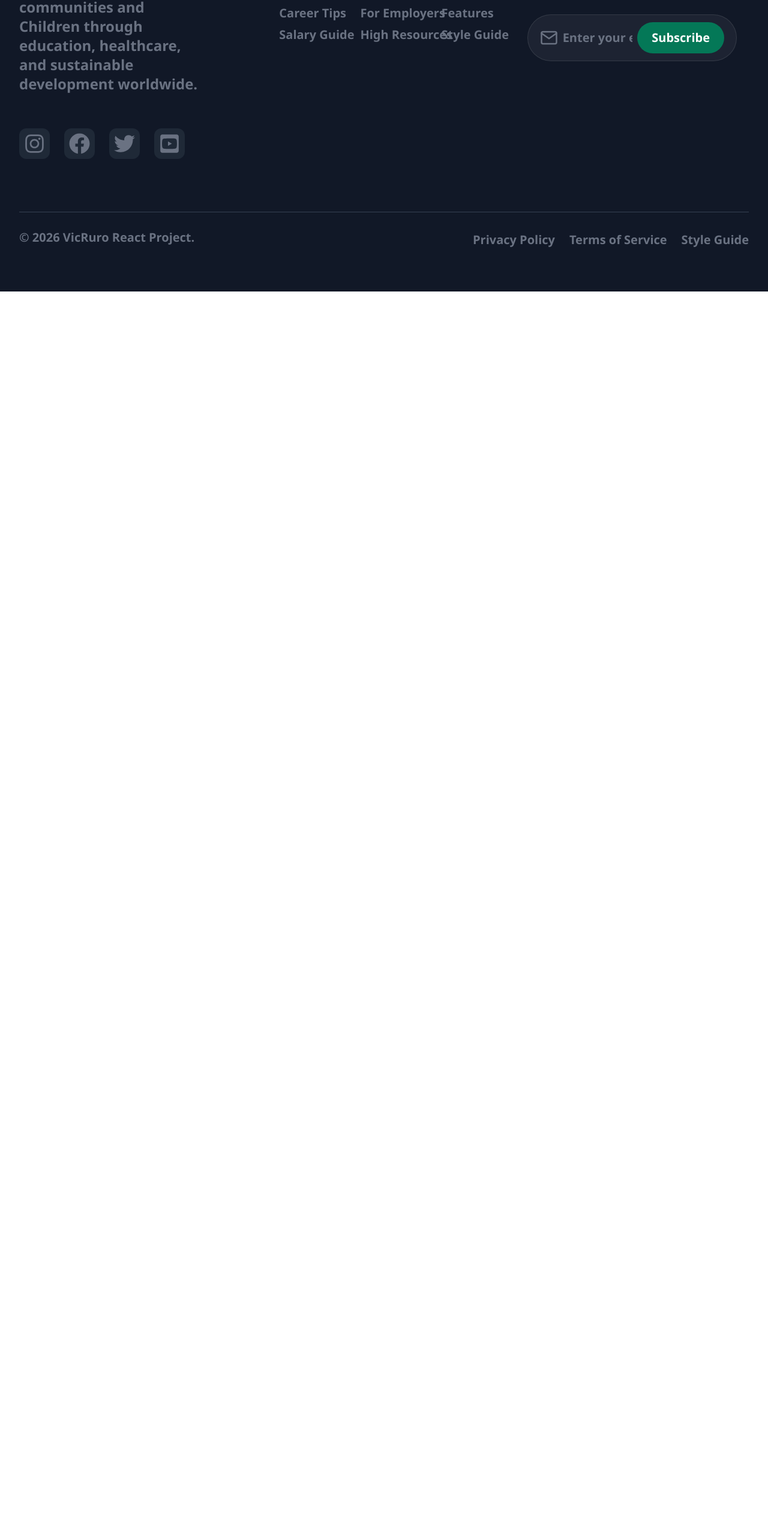
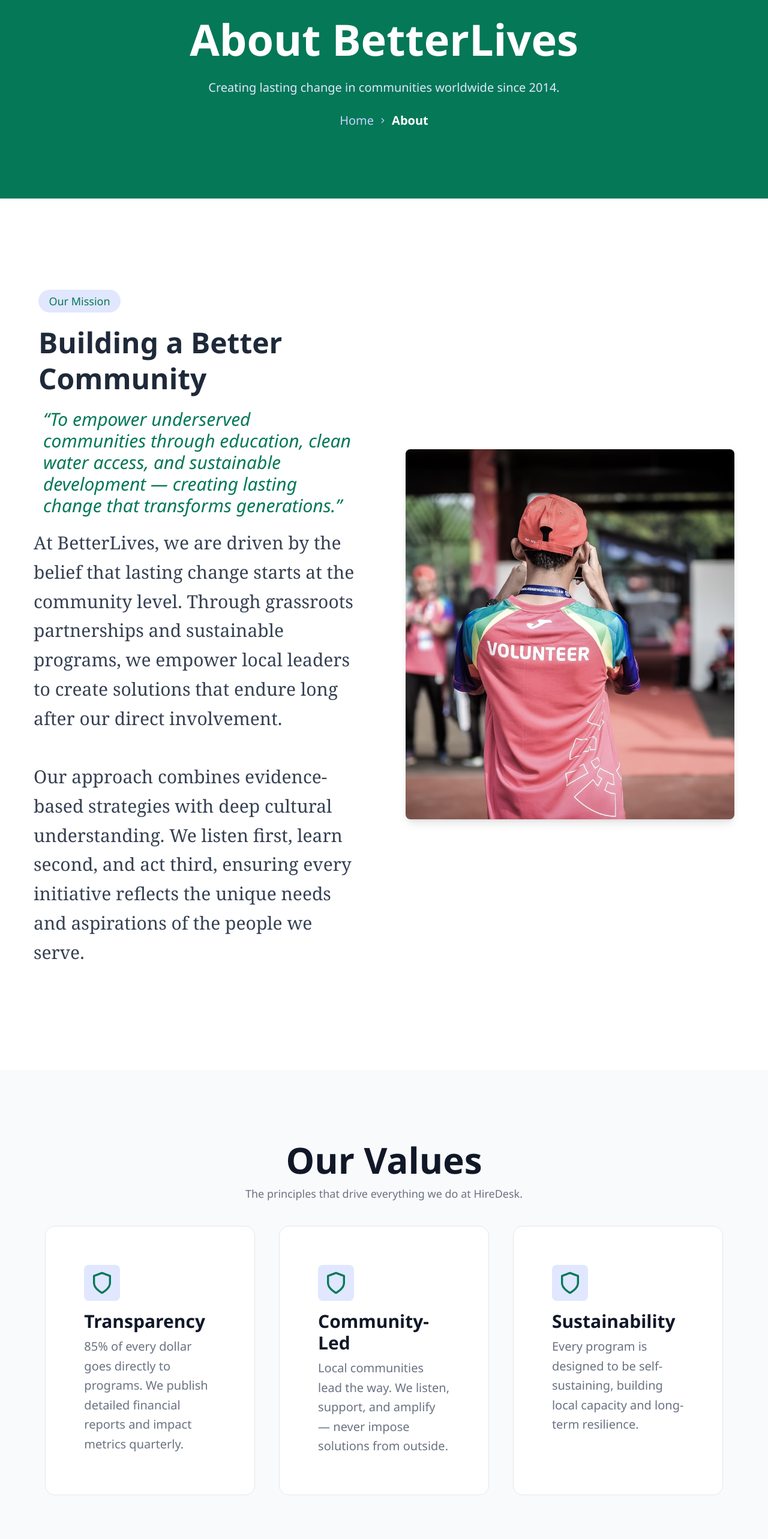
Before and after one commit to Victoryruro/Better-Lives, a React (Vite) app: page /About in a window 1280 px wide. Shown: the part 172-2738 px from the top of the page at 60% size. Before the commit the page ends 800 px from the top, so only its background shows below. Built offline with nearby package versions, Linux system fonts and the light colour scheme.

Commit message:
working on About page

```diff
--- a/src/App.jsx
+++ b/src/App.jsx
@@ -5,7 +5,7 @@ import { BrowserRouter as Router, Routes, Route } from 'react-router-dom'
 import Home from './Pages/Home'
 // import Job from './Pages/Job'
 // import Company from './Pages/Company'
-// import About from './Pages/About'
+import About from './Pages/About'
 // import Pricing from './Pages/Pricing'
 // import BlogPost from './Component/BlogPage/BlogPost'
 // import Contact from './Pages/Contact'
@@ -14,6 +14,7 @@ import './App.css'
 
 import Navbar from './Pages/Navbar'
 import Footer from './Pages/Footer'
+import ScrollToTop from './Components/ScrollToTopEffect'
 
 function App() {
   const [count, setCount] = useState(0)
@@ -21,13 +22,12 @@ function App() {
   return (
     <>
       <Router>
+        <ScrollToTop/>
         <Navbar/>
         <Routes>
           <Route path="/" element={<Home />} />
-          {/* <Route path="/Job" element={<Job />} />
-          <Route path="/Company" element={<Company />} />
           <Route path="/About" element={<About />} />
-          <Route path="/Pricing" element={<Pricing />} />
+          {/* <Route path="/Pricing" element={<Pricing />} />
           <Route path="/Contact" element={<Contact />} />
           <Route path="/Blog" element={<Blog />} />
           <Route path="/Blog/:slug" element={<BlogPost />} /> */}
--- /dev/null
+++ b/src/Components/AboutPageComponent/AboutHero.jsx
@@ -0,0 +1,36 @@
+import React from 'react'
+import image from '../../assets/BetterLives.jpg'
+
+const AboutHero = () => {
+  return (
+    <>
+        <section className="w-full grid grid-cols-1 lg:grid-cols-2  py-24 px-10 pt-32 pb-32 bg-[#ffffff] dark:bg-[#030712]! items-center gap-10">
+            <div className=" mx-auto p-4">
+                <h2 className="text-lg md:text-lg w-3/12 font-medium  text-primary-50! rounded-full bg-[#e0e7ff]  leading-tight p-2 m-2">
+                    Our Mission
+                </h2>
+                <h2 className="text-4xl md:text-5xl font-extrabold text-gray-800 dark:text-white! text-left leading-tight m-2 mb-5 mt-5">
+                    Building a Better Community
+                </h2>
+                <p className="text-3xl text-primary-50 text-left italic m-4">
+                    “To empower underserved communities through education, clean water access, and sustainable development — creating lasting change that transforms generations.”
+                </p>
+                <p className="mt-5 text-3xl font-serif text-gray-700 dark:text-gray-500!  mx-auto leading-relaxed text-left m-7">
+                    At BetterLives, we are driven by the belief that lasting change starts at the community level. Through grassroots partnerships and sustainable programs, we empower local leaders to create solutions that endure long after our direct involvement.
+                    <br />
+                    <br/>
+                    Our approach combines evidence-based strategies with deep cultural understanding. We listen first, learn second, and act third, ensuring every initiative reflects the unique needs and aspirations of the people we serve.
+                </p>
+
+
+            </div>
+            <div className="max-w-3xl mx-auto p-4">
+                <img src={image} alt="About HireDesk" className="w-full h-auto rounded-lg shadow-lg" />
+            </div>
+        </section>
+
+    </>
+  )
+}
+
+export default AboutHero
--- /dev/null
+++ b/src/Components/AboutPageComponent/Values.jsx
@@ -0,0 +1,59 @@
+import { FiShield, FiTarget, FiZap } from 'react-icons/fi'
+
+const VALUES = [
+  {
+    icon: FiShield,
+    title: 'Transparency',
+    description:
+      '85% of every dollar goes directly to programs. We publish detailed financial reports and impact metrics quarterly.',
+  },
+  {
+    icon: FiShield,
+    title: 'Community-Led',
+    description:
+      'Local communities lead the way. We listen, support, and amplify — never impose solutions from outside.',
+  },
+  {
+    icon: FiShield,
+    title: 'Sustainability',
+    description:
+      'Every program is designed to be self-sustaining, building local capacity and long-term resilience.',
+  },
+]
+
+export default function OurValues() {
+  return (
+    <section className="w-full py-16 pb-30 pt-30 px-6 bg-gray-50 dark:bg-gray-950!">
+      <div className="w-11/12 mx-auto text-center">
+        <h2 className="text-4xl md:text-6xl font-extrabold text-gray-900 dark:text-white!">
+          Our Values
+        </h2>
+
+        <p className="mt-3 text-lg text-gray-500 dark:text-gray-400!">
+          The principles that drive everything we do at HireDesk.
+        </p>
+
+        <div className="mt-10 grid grid-cols-1 lg:grid-cols-3 gap-10">
+          {VALUES.map(({ icon: Icon, title, description }) => (
+            <div
+              key={title}
+              className="text-left text-3xl bg-white dark:bg-gray-900! border border-gray-200 dark:border-gray-700! rounded-2xl p-16"
+            >
+              <div className="h-15 w-15 rounded-lg bg-indigo-100 dark:bg-primary-50/30! flex items-center justify-center">
+                <Icon size={40} className="text-primary-50 dark:text-[#2aa77e]!" />
+              </div>
+
+              <h3 className="mt-4 font-bold text-gray-900 dark:text-white! text-3xl">
+                {title}
+              </h3>
+
+              <p className="mt-2 text-xl text-gray-500 dark:text-gray-400! leading-relaxed">
+                {description}
+              </p>
+            </div>
+          ))}
+        </div>
+      </div>
+    </section>
+  )
+}
--- /dev/null
+++ b/src/Components/HeroComponent.jsx
@@ -0,0 +1,42 @@
+import { Link } from 'react-router-dom'
+import { FiChevronRight } from 'react-icons/fi'
+
+export default function PageHero({ title, subtitle, breadcrumbs = [] }) {
+  return (
+    <section className="w-full pt-40 pb-16 px-6 bg-linear-to-br from-primary-50 to-primary-50 dark:to-[#064e3b]! text-center">
+      <div className="max-w-4xl mx-auto p-8 mb-5 ">
+        <h1 className="text-5xl md:text-7xl font-bold text-white leading-tight mb-5">
+          {title}
+        </h1>
+
+        {subtitle && (
+          <p className="mt-4 text-indigo-100 text-lg md:text-xl  leading-relaxed">
+            {subtitle}
+          </p>
+        )}
+
+        {breadcrumbs.length > 0 && (
+          <nav className="mt-6 flex items-center justify-center gap-2 text-xl text-indigo-200">
+            {breadcrumbs.map((crumb, index) => {
+              const isLast = index === breadcrumbs.length - 1
+              return (
+                <span key={crumb.label} className="flex items-center gap-2">
+                  {crumb.href && !isLast ? (
+                    <Link to={crumb.href} className="hover:text-white transition">
+                      {crumb.label}
+                    </Link>
+                  ) : (
+                    <span className={isLast ? 'text-white font-semibold' : ''}>
+                      {crumb.label}
+                    </span>
+                  )}
+                  {!isLast && <FiChevronRight size={14} />}
+                </span>
+              )
+            })}
+          </nav>
+        )}
+      </div>
+    </section>
+  )
+}
--- a/src/Components/HomepageComponents/Mission.jsx
+++ b/src/Components/HomepageComponents/Mission.jsx
@@ -7,7 +7,7 @@ const Mission = () => {
     <>
         <section id='mission' className="w-full grid grid-cols-1 lg:grid-cols-2  py-24 px-10 pt-32 pb-32 bg-[#ffffff] dark:bg-[#030712]! items-center gap-10">
             <div className=" mx-auto p-4">
-                <h2 className="text-lg md:text-lg w-3/12 font-medium  text-[#4f46e5]! rounded-full bg-[#e0e7ff]  leading-tight p-2 m-2">
+                <h2 className="text-lg md:text-lg w-3/12 font-medium  text-primary-50! rounded-full bg-[#e0e7ff]  leading-tight p-2 m-2">
                     Our Mission
                 </h2>
                 <h2 className="text-4xl md:text-5xl font-extrabold text-gray-800 dark:text-white! text-left leading-tight m-2">
@@ -17,7 +17,7 @@ const Mission = () => {
                     “To make the job search process transparent, efficient, and empowering for both candidates and employers.”
                 </p> */}
                 <p className="mt-5 text-2xl font-serif text-gray-700 dark:text-gray-500!  mx-auto leading-relaxed text-left m-2">
-                    At HopeHand, we are driven by the belief that lasting change starts at the community level. Through grassroots partnerships and sustainable programs, we empower local leaders to create solutions that endure long after our direct involvement.
+                    At BetterLives, we are driven by the belief that lasting change starts at the community level. Through grassroots partnerships and sustainable programs, we empower local leaders to create solutions that endure long after our direct involvement.
                     <br />
                     <br/>
                     Our approach combines evidence-based strategies with deep cultural understanding. We listen first, learn second, and act third, ensuring every initiative reflects the unique needs and aspirations of the people we serve.
--- /dev/null
+++ b/src/Components/ScrollToTopEffect.jsx
@@ -0,0 +1,16 @@
+
+import { useEffect } from "react";
+import { useLocation } from "react-router-dom";
+
+export default function ScrollToTop() {
+  const { pathname, hash } = useLocation();
+
+  useEffect(() => {
+    // If there's a hash (e.g. /about#team), let the browser/anchor scroll handle it
+    if (hash) return;
+
+    window.scrollTo({ top: 0, left: 0, behavior: "instant" });
+  }, [pathname, hash]);
+
+  return null;
+}
--- /dev/null
+++ b/src/Pages/About.jsx
@@ -0,0 +1,30 @@
+import React from 'react'
+import Hero from '../Components/HomepageComponents/Heropage'
+import PageHero from '../Components/HeroComponent'
+import { useLocation } from 'react-router-dom'
+import { useEffect } from "react";
+import AboutHero from '../Components/AboutPageComponent/AboutHero';
+import OurValues from '../Components/AboutPageComponent/Values';
+
+const About = () => {
+
+
+  return (
+    <>
+        <PageHero
+
+                title="About BetterLives"
+
+                subtitle="Creating lasting change in communities worldwide since 2014."
+                breadcrumbs={[
+                    { label: 'Home', href: '/' },
+                    { label: 'About' },
+                ]}
+        />
+        <AboutHero  />
+        <OurValues/>
+    </>
+  )
+}
+
+export default About
--- a/src/Pages/Navbar.jsx
+++ b/src/Pages/Navbar.jsx
@@ -24,7 +24,7 @@ const Header = () => {
 
             {/* <!-- Desktop Menu --> */}
             <div className="hidden lg:flex space-x-8 font-semibold ml-auto">
-              <Link to="/" className="text-gray-500 dark:text-gray-300  hover:text-black dark:hover:text-white! transition text-lg xl:text-xl">About</Link>
+              <Link to="/About" className="text-gray-500 dark:text-gray-300  hover:text-black dark:hover:text-white! transition text-lg xl:text-xl">About</Link>
               <Link to="/#mission" className="text-gray-500 dark:text-gray-300  hover:text-black dark:hover:text-white! transition text-lg xl:text-xl">Mission</Link>
               <Link to="/About" className="text-gray-500 dark:text-gray-300  hover:text-black dark:hover:text-white! transition text-lg xl:text-xl">Programs</Link>
               <Link to="/#impact" className="text-gray-500 dark:text-gray-300  hover:text-black dark:hover:text-white! transition text-lg xl:text-xl">Impact</Link>
@@ -75,7 +75,7 @@ const Header = () => {
         {/* <!-- Mobile Menu --> */}
         {isOpen && (
           <div id="mobile-menu" className="  px-4 pb-4 w-full flex flex-col justify-start items-start p-10 gap-7 lg:hidden bg-primary-400 dark:bg-gray-900! border-t border-gray-200 dark:border-gray-700! transition-all duration-300">
-              <Link onClick={() => setIsOpen(false)} to="/Job" className="text-gray-900 dark:text-gray-100! hover:text-gray-700 dark:hover:text-white transition text-2xl">About</Link>
+              <Link onClick={() => setIsOpen(false)} to="/About#about" className="text-gray-900 dark:text-gray-100! hover:text-gray-700 dark:hover:text-white transition text-2xl">About</Link>
               <Link onClick={() => setIsOpen(false)} to="/#mission" className="text-gray-900 dark:text-gray-100! hover:text-gray-700 dark:hover:text-white transition text-2xl">Mission</Link>
               <Link onClick={() => setIsOpen(false)} to="/About" className="text-gray-900 dark:text-gray-100! hover:text-gray-700 dark:hover:text-white transition text-2xl">Programs</Link>
               <Link onClick={() => setIsOpen(false)} to="/#impact" className="text-gray-900 dark:text-gray-100! hover:text-gray-700 dark:hover:text-white transition text-2xl">Impact</Link>
```
